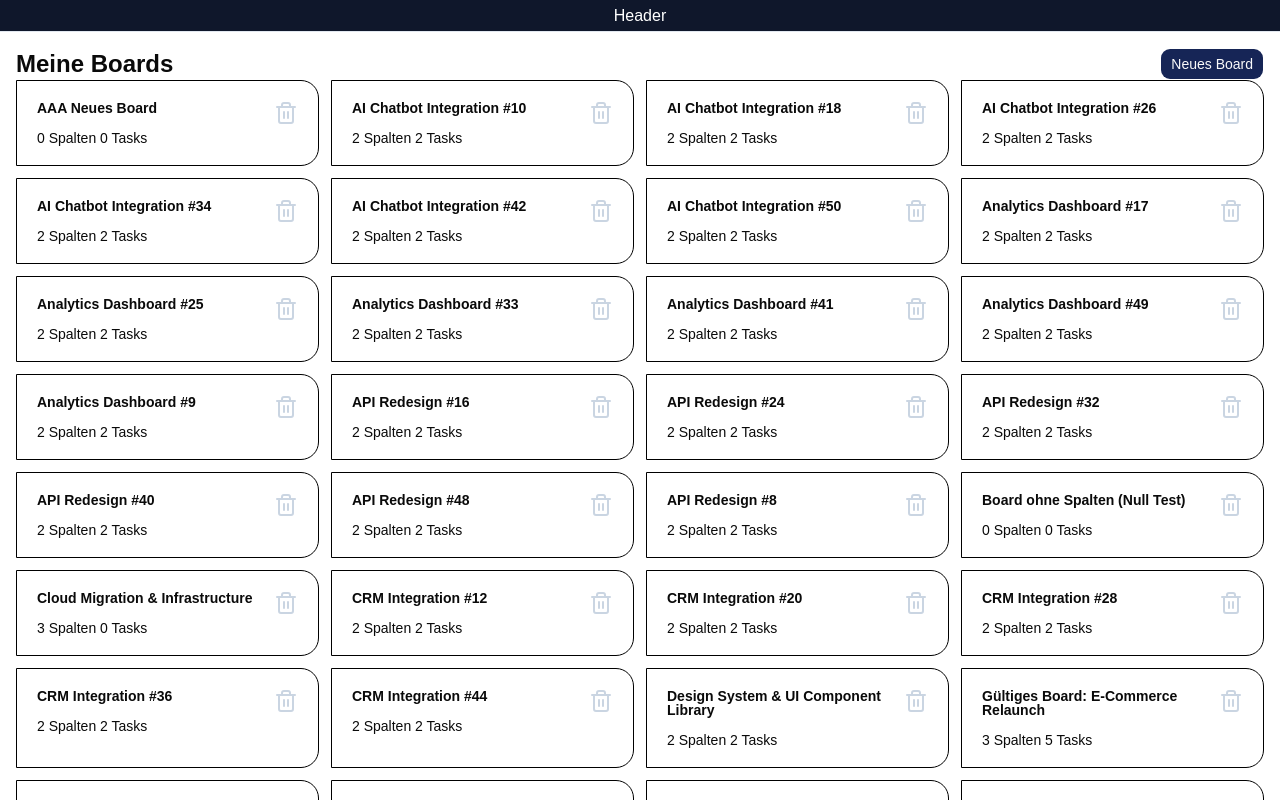
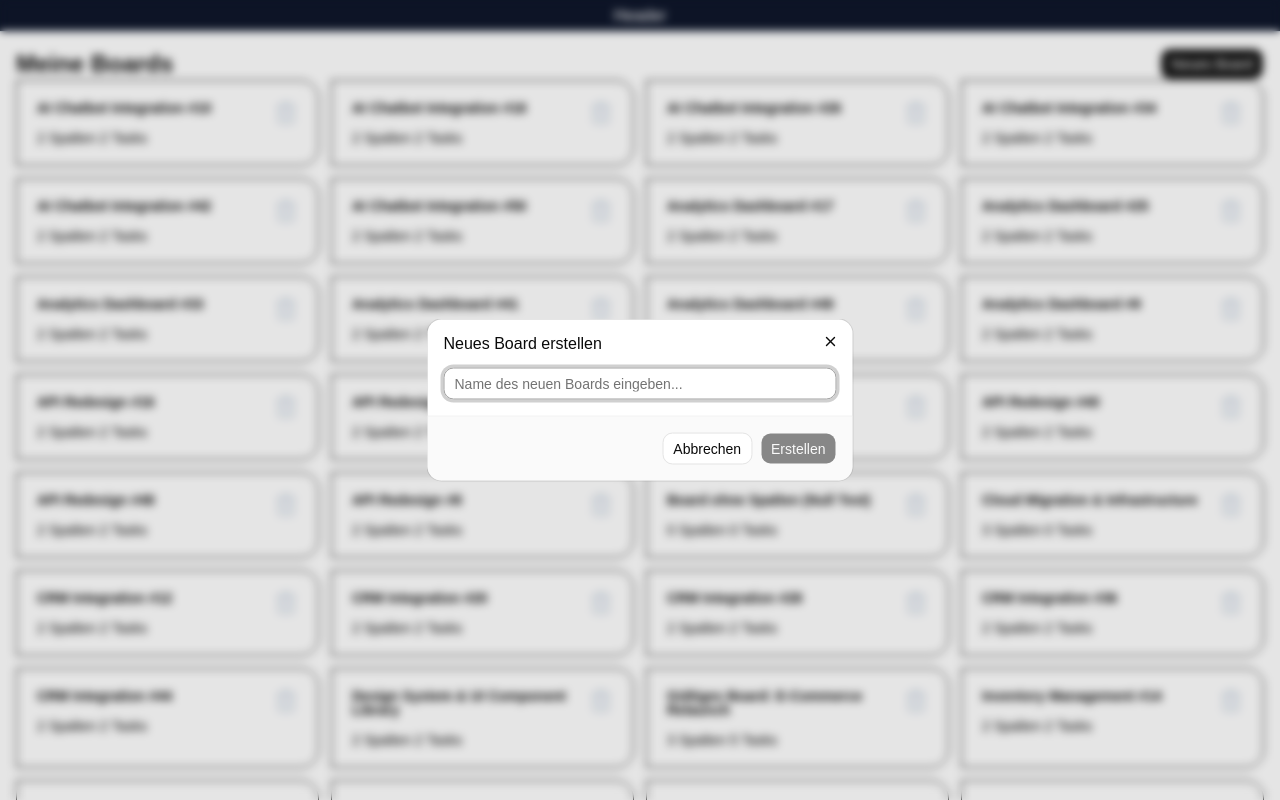
Before and after one commit to Lomyrith/devBoard, a React (Vite) app: page / in a window 1280 px wide. Both pictures are taken after a click on the button "Neues Board". Shown: the top 800 px of the page. Built offline with nearby package versions, Linux system fonts and the light colour scheme.

Commit message:
Add Board Dialog

```diff
--- /dev/null
+++ b/src/components/dialogs/AddDialogOverlay.tsx
@@ -0,0 +1,70 @@
+import { useState, type SyntheticEvent } from "react"
+import {
+  Dialog,
+  DialogContent,
+  DialogHeader,
+  DialogTitle,
+  DialogFooter,
+  DialogTrigger,
+} from "@/components/ui/dialog"
+import { Button } from "@/components/ui/button"
+import { Input } from "@/components/ui/input"
+
+interface CreateBoardDialogProps {
+  onCreateBoard: (title: string) => void
+}
+
+export function CreateBoardDialog({ onCreateBoard }: CreateBoardDialogProps) {
+  const [isOpen, setIsOpen] = useState(false)
+  const [title, setTitle] = useState("")
+  const [isSubmitting, setIsSubmitting] = useState(false) // 👈 Guard State
+
+  const handleSubmit = (e: SyntheticEvent) => {
+    e.preventDefault()
+    if (isSubmitting || !title.trim()) return
+
+    setIsSubmitting(true)
+
+    onCreateBoard(title.trim())
+
+    setTitle("")
+    setIsOpen(false)
+  }
+
+  return (
+    <Dialog open={isOpen} onOpenChange={setIsOpen}>
+      {/* Der Button, der das Overlay öffnet */}
+      <DialogTrigger render={<Button>Neues Board</Button>} />
+
+      <DialogContent className="sm:max-w-[425px]">
+        <form onSubmit={handleSubmit}>
+          <DialogHeader>
+            <DialogTitle>Neues Board erstellen</DialogTitle>
+          </DialogHeader>
+
+          <div className="py-4">
+            <Input
+              placeholder="Name des neuen Boards eingeben..."
+              value={title}
+              onChange={(e) => setTitle(e.target.value)}
+              autoFocus
+            />
+          </div>
+
+          <DialogFooter>
+            <Button
+              type="button"
+              variant="outline"
+              onClick={() => setIsOpen(false)}
+            >
+              Abbrechen
+            </Button>
+            <Button type="submit" disabled={isSubmitting || !title.trim()}>
+              {isSubmitting ? "Wird erstellt..." : "Erstellen"}
+            </Button>
+          </DialogFooter>
+        </form>
+      </DialogContent>
+    </Dialog>
+  )
+}
--- /dev/null
+++ b/src/components/ui/dialog.tsx
@@ -0,0 +1,158 @@
+import * as React from "react"
+import { Dialog as DialogPrimitive } from "@base-ui/react/dialog"
+import { cn } from "cn"
+
+import { Button } from "@/components/ui/button"
+import { XIcon } from "lucide-react"
+
+function Dialog({ ...props }: DialogPrimitive.Root.Props) {
+  return <DialogPrimitive.Root data-slot="dialog" {...props} />
+}
+
+function DialogTrigger({ ...props }: DialogPrimitive.Trigger.Props) {
+  return <DialogPrimitive.Trigger data-slot="dialog-trigger" {...props} />
+}
+
+function DialogPortal({ ...props }: DialogPrimitive.Portal.Props) {
+  return <DialogPrimitive.Portal data-slot="dialog-portal" {...props} />
+}
+
+function DialogClose({ ...props }: DialogPrimitive.Close.Props) {
+  return <DialogPrimitive.Close data-slot="dialog-close" {...props} />
+}
+
+function DialogOverlay({
+  className,
+  ...props
+}: DialogPrimitive.Backdrop.Props) {
+  return (
+    <DialogPrimitive.Backdrop
+      data-slot="dialog-overlay"
+      className={cn(
+        "fixed inset-0 isolate z-50 bg-black/10 duration-100 supports-backdrop-filter:backdrop-blur-xs data-open:animate-in data-open:fade-in-0 data-closed:animate-out data-closed:fade-out-0",
+        className
+      )}
+      {...props}
+    />
+  )
+}
+
+function DialogContent({
+  className,
+  children,
+  showCloseButton = true,
+  ...props
+}: DialogPrimitive.Popup.Props & {
+  showCloseButton?: boolean
+}) {
+  return (
+    <DialogPortal>
+      <DialogOverlay />
+      <DialogPrimitive.Popup
+        data-slot="dialog-content"
+        className={cn(
+          "fixed top-1/2 left-1/2 z-50 grid w-full max-w-[calc(100%-2rem)] -translate-x-1/2 -translate-y-1/2 gap-4 rounded-xl bg-popover p-4 text-sm text-popover-foreground ring-1 ring-foreground/10 duration-100 outline-none sm:max-w-sm data-open:animate-in data-open:fade-in-0 data-open:zoom-in-95 data-closed:animate-out data-closed:fade-out-0 data-closed:zoom-out-95",
+          className
+        )}
+        {...props}
+      >
+        {children}
+        {showCloseButton && (
+          <DialogPrimitive.Close
+            data-slot="dialog-close"
+            render={
+              <Button
+                variant="ghost"
+                className="absolute top-2 right-2"
+                size="icon-sm"
+              />
+            }
+          >
+            <XIcon
+            />
+            <span className="sr-only">Close</span>
+          </DialogPrimitive.Close>
+        )}
+      </DialogPrimitive.Popup>
+    </DialogPortal>
+  )
+}
+
+function DialogHeader({ className, ...props }: React.ComponentProps<"div">) {
+  return (
+    <div
+      data-slot="dialog-header"
+      className={cn("flex flex-col gap-2", className)}
+      {...props}
+    />
+  )
+}
+
+function DialogFooter({
+  className,
+  showCloseButton = false,
+  children,
+  ...props
+}: React.ComponentProps<"div"> & {
+  showCloseButton?: boolean
+}) {
+  return (
+    <div
+      data-slot="dialog-footer"
+      className={cn(
+        "-mx-4 -mb-4 flex flex-col-reverse gap-2 rounded-b-xl border-t bg-muted/50 p-4 sm:flex-row sm:justify-end",
+        className
+      )}
+      {...props}
+    >
+      {children}
+      {showCloseButton && (
+        <DialogPrimitive.Close render={<Button variant="outline" />}>
+          Close
+        </DialogPrimitive.Close>
+      )}
+    </div>
+  )
+}
+
+function DialogTitle({ className, ...props }: DialogPrimitive.Title.Props) {
+  return (
+    <DialogPrimitive.Title
+      data-slot="dialog-title"
+      className={cn(
+        "font-heading text-base leading-none font-medium",
+        className
+      )}
+      {...props}
+    />
+  )
+}
+
+function DialogDescription({
+  className,
+  ...props
+}: DialogPrimitive.Description.Props) {
+  return (
+    <DialogPrimitive.Description
+      data-slot="dialog-description"
+      className={cn(
+        "text-sm text-muted-foreground *:[a]:underline *:[a]:underline-offset-3 *:[a]:hover:text-foreground",
+        className
+      )}
+      {...props}
+    />
+  )
+}
+
+export {
+  Dialog,
+  DialogClose,
+  DialogContent,
+  DialogDescription,
+  DialogFooter,
+  DialogHeader,
+  DialogOverlay,
+  DialogPortal,
+  DialogTitle,
+  DialogTrigger,
+}
--- /dev/null
+++ b/src/components/ui/input.tsx
@@ -0,0 +1,19 @@
+import * as React from "react"
+import { Input as InputPrimitive } from "@base-ui/react/input"
+import { cn } from "cn"
+
+function Input({ className, type, ...props }: React.ComponentProps<"input">) {
+  return (
+    <InputPrimitive
+      type={type}
+      data-slot="input"
+      className={cn(
+        "h-8 w-full min-w-0 rounded-lg border border-input bg-transparent px-2.5 py-1 text-base transition-colors outline-none file:inline-flex file:h-6 file:border-0 file:bg-transparent file:text-sm file:font-medium file:text-foreground placeholder:text-muted-foreground focus-visible:border-ring focus-visible:ring-3 focus-visible:ring-ring/50 disabled:pointer-events-none disabled:cursor-not-allowed disabled:bg-input/50 disabled:opacity-50 aria-invalid:border-destructive aria-invalid:ring-3 aria-invalid:ring-destructive/20 md:text-sm dark:bg-input/30 dark:disabled:bg-input/80 dark:aria-invalid:border-destructive/50 dark:aria-invalid:ring-destructive/40",
+        className
+      )}
+      {...props}
+    />
+  )
+}
+
+export { Input }
--- a/src/pages/BoardDetail/BoardDetail.tsx
+++ b/src/pages/BoardDetail/BoardDetail.tsx
@@ -1,7 +1,7 @@
 import { useBoardOverview } from "@/components/contexts/BoardOverviewContext"
 import { type BoardColumn, type UUID } from "@/components/types/boardTypes"
 import { Label } from "@/components/ui/label"
-import { Input } from "@base-ui/react"
+import { Input } from "@/components/ui/input"
 import { ArrowLeft, Edit, Check, X, Plus, Trash2 } from "lucide-react"
 import { useState } from "react"
 import { useNavigate, useParams } from "react-router-dom"
--- a/src/pages/BoardOverview/BoardOverview.tsx
+++ b/src/pages/BoardOverview/BoardOverview.tsx
@@ -1,9 +1,9 @@
-import { Button } from "@/components/ui/button"
 import { Label } from "@/components/ui/label"
 import { Trash2 } from "lucide-react"
 import { useNavigate } from "react-router-dom"
 import { type UUID, type Board } from "@/components/types/boardTypes"
 import { useBoardOverview } from "@/components/contexts/BoardOverviewContext"
+import { CreateBoardDialog } from "@/components/dialogs/AddDialogOverlay"
 
 export default function BoardOverview() {
   const { boardList, addBoard, deleteBoard } = useBoardOverview()
@@ -16,23 +16,19 @@ export default function BoardOverview() {
     // onSelectBoard(board)
   }
 
-  function handleAddBoard() {
-    //Todo Overlay für Title
-    addBoard("AAA Neues Board")
-  }
-
   return (
     <div className="flex min-h-screen flex-col p-4">
       {/* Headline */}
       <div className="flex flex-row justify-between">
         <h1 className="text-2xl font-bold">Meine Boards</h1>
         <div>
-          <Button
+          <CreateBoardDialog onCreateBoard={addBoard} />
+          {/* <Button
             onClick={handleAddBoard}
             className="cursor-pointer bg-blue-950"
           >
             Neues Board
-          </Button>
+          </Button> */}
         </div>
       </div>
       <div className="grid h-full w-full grid-cols-[repeat(auto-fill,minmax(250px,1fr))] gap-3">
```
